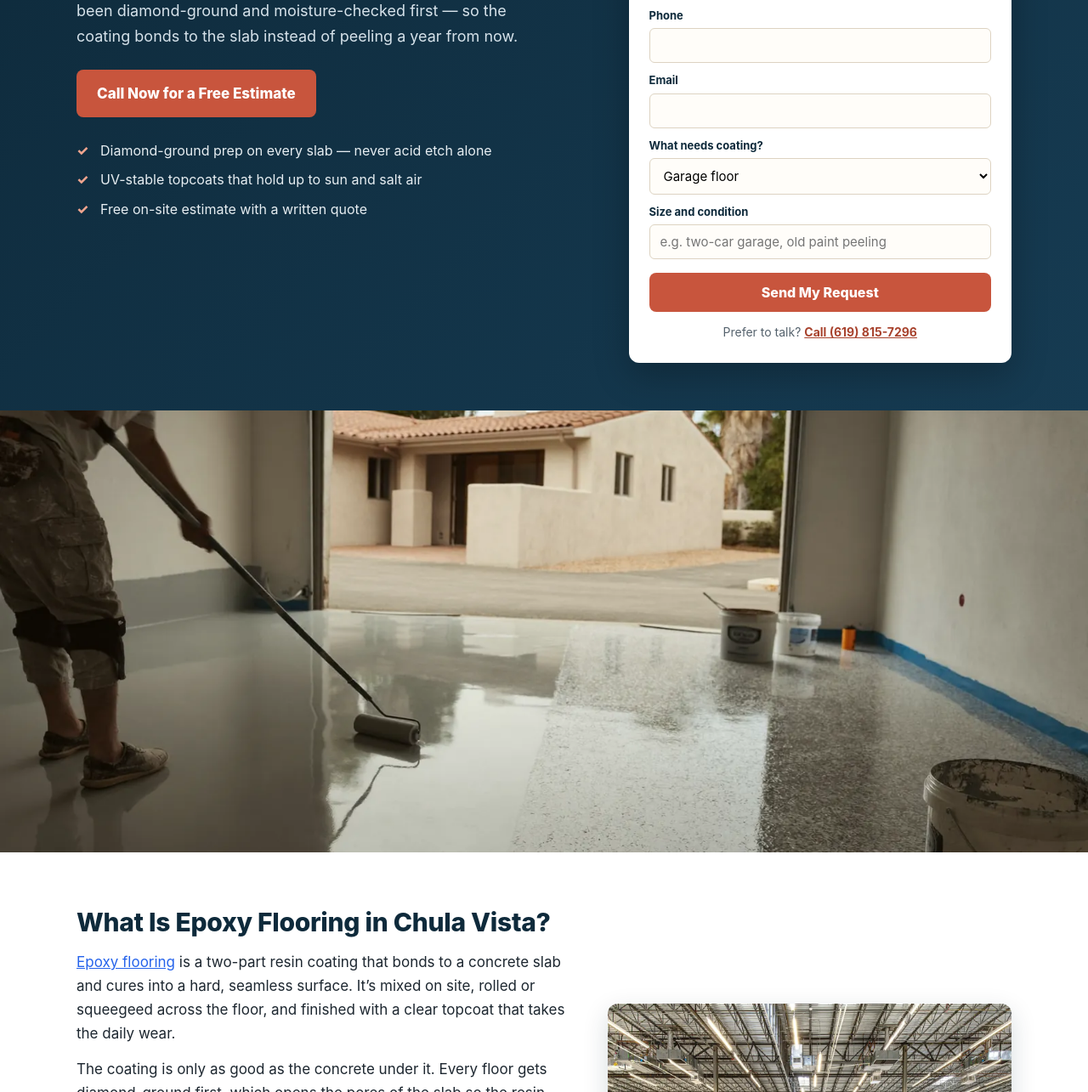
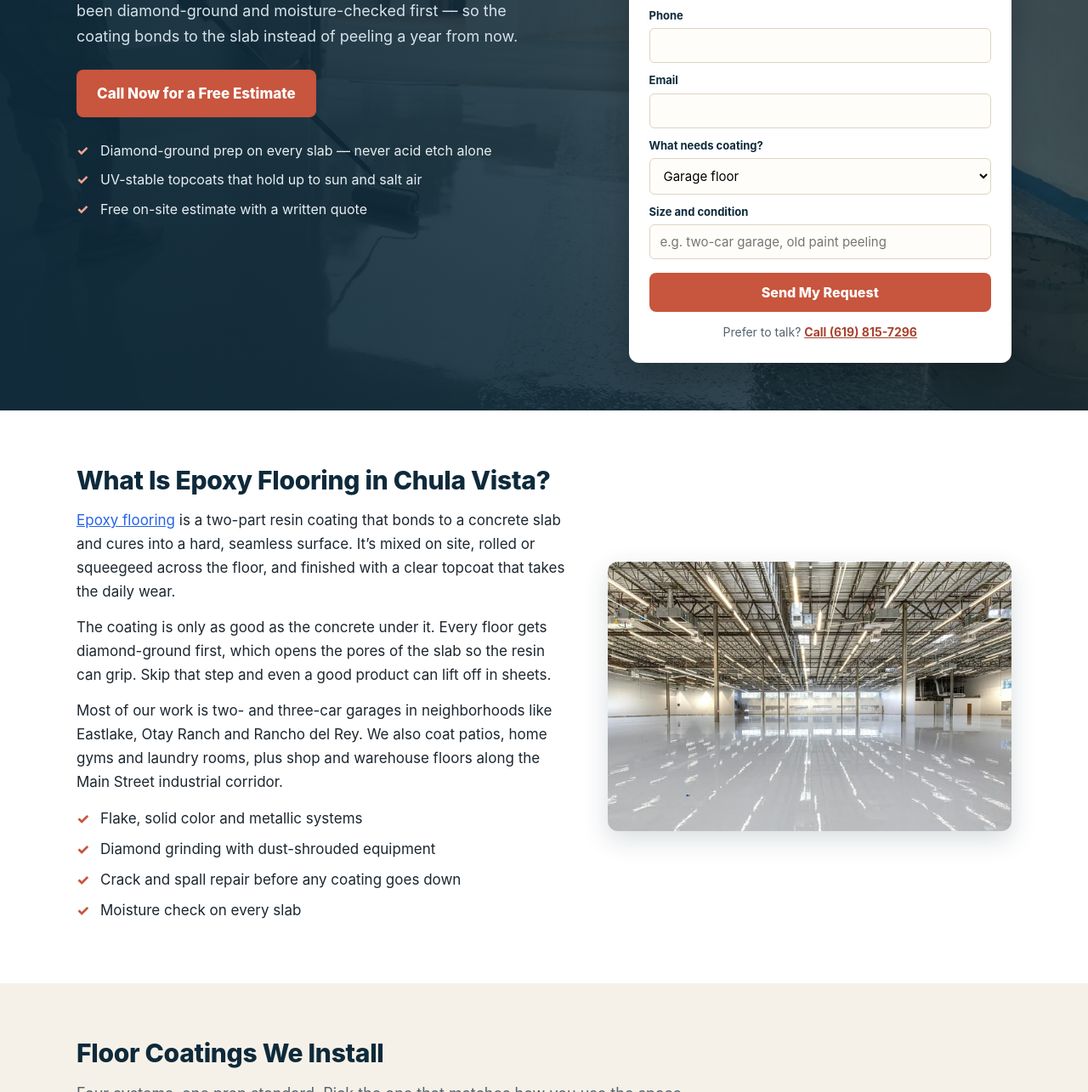
Before and after one commit to iDevRM/epoxy-flooring-chula-vista, a plain HTML site: page index.html in a window 1280 px wide. Shown: the part 315-1600 px from the top of the page at 85% size. Drawn offline with Linux system fonts and the light colour scheme.

Commit message:
Home page header: background photo + quote form
Updated hero header with a gradient background and image.

```diff
--- a/index.html
+++ b/index.html
@@ -110,7 +110,7 @@
   </div>
 </nav>
 
-<header class="hero">
+<header class="hero" style="background:linear-gradient(90deg,rgba(14,42,59,0.93) 0%,rgba(14,42,59,0.84) 50%,rgba(14,42,59,0.62) 100%),url('epoxy-flooring-chula-vista-hero.webp') center/cover no-repeat;">
   <div class="wrap hero-grid">
     <div class="hero-copy">
       <span class="eyebrow">South Bay garages, patios &amp; shop floors</span>
@@ -151,10 +151,6 @@
     </div>
   </div>
 </header>
-
-<section class="hero-band">
-  <img src="epoxy-flooring-chula-vista-hero.webp" alt="Installer rolling a gray epoxy base coat across a garage floor with flakes on the finished half" width="1600" height="900">
-</section>
 
 <!-- WHAT IS IT -->
 <section class="section">
```
